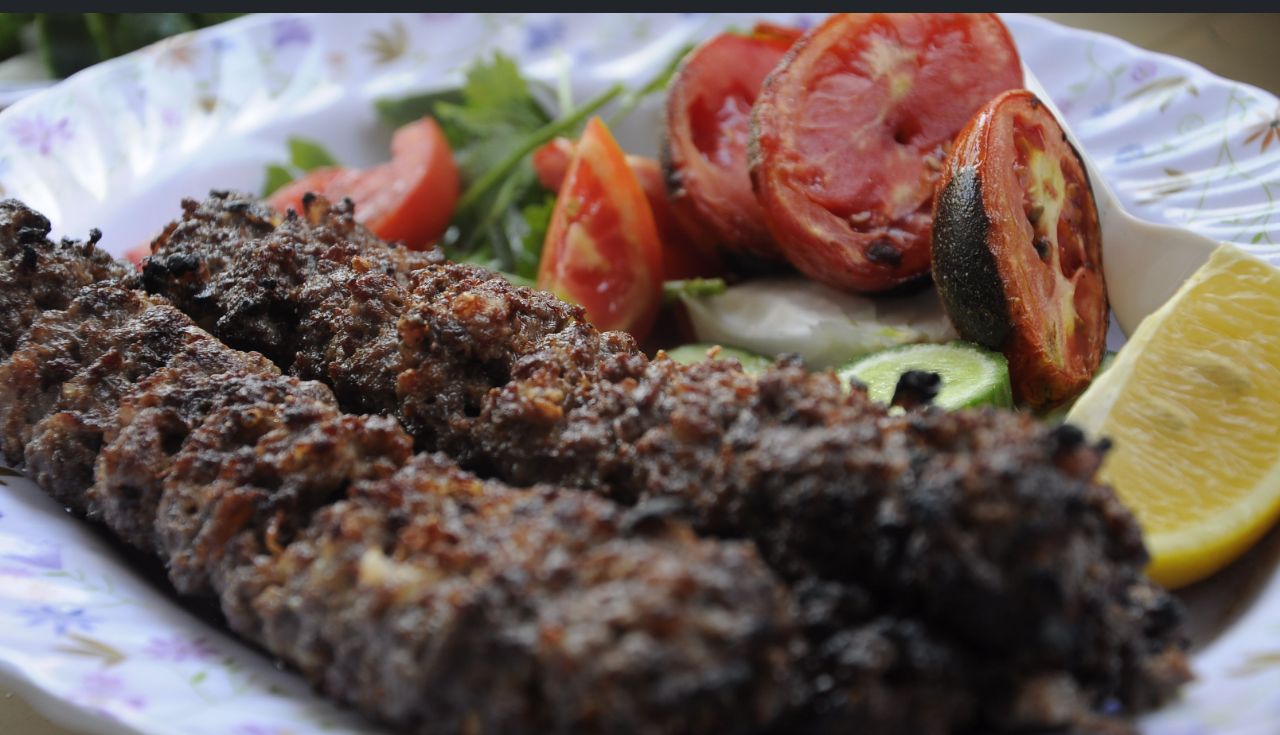
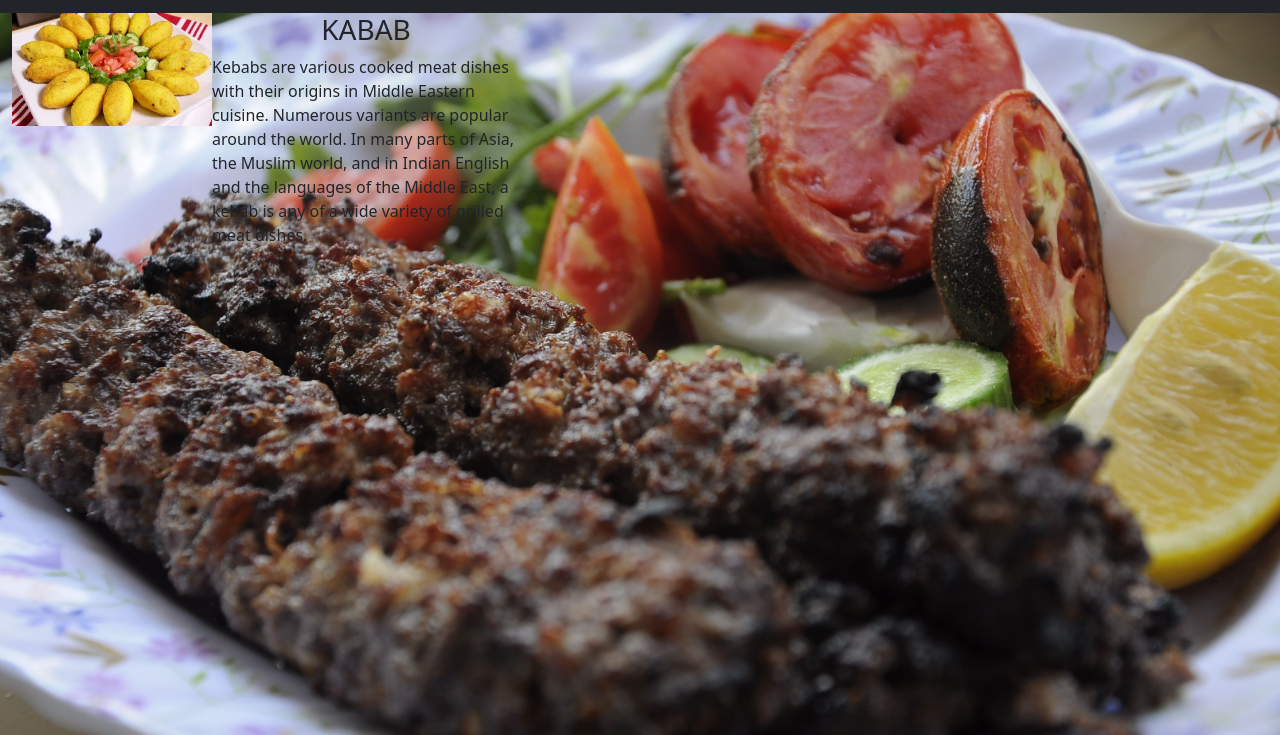
Before and after one commit to arikarim/Resturant-page, a website built with webpack: page dist/index.html in a window 1280 px wide. Both pictures are taken after a click on the item "Menu". Shown: the part 65-800 px from the top of the page. Built offline with nearby package versions, Linux system fonts and the light colour scheme.

Commit message:
Add food page

```diff
--- /dev/null
+++ b/src/food.js
@@ -0,0 +1,23 @@
+import Kabab from './img/kababb.jpg'
+
+const foodpage = (() => {
+  const contentContainer = document.querySelector("#content");
+  const food = document.createElement("div");
+  food.classList.add('container-fluid')
+  food.setAttribute("id", "menu");
+  food.setAttribute("data-tab-content", "");
+  food.innerHTML = `
+  <div class='row'>
+    <div class='col-12 col-md-6 d-flex'>
+      <div class='col-6 image-food'>
+        <img class='img-fluid' src="./img/kuba.jpg" alt="" />
+      </div>
+      <div class='col-6'>
+        <h3 class='text-center'>KABAB</h3>
+        <p>Kebabs are various cooked meat dishes with their origins in Middle Eastern cuisine. Numerous variants are popular around the world. In many parts of Asia, the Muslim world, and in Indian English and the languages of the Middle East, a kebab is any of a wide variety of grilled meat dishes. </p>
+      </div>
+    </div>
+  </div>`;
+  contentContainer.appendChild(food)
+})();
+export {foodpage};
--- a/src/index.js
+++ b/src/index.js
@@ -2,6 +2,7 @@ import _ from 'lodash';
 import './style.css';
 import { headerPage } from "./header"
 import {renderHome} from './home'
+import {foodpage} from './food'
 
 const tabs = document.querySelectorAll("[data-tab-target]");
 const tabContents = document.querySelectorAll("[data-tab-content]");
--- a/src/style.css
+++ b/src/style.css
@@ -48,3 +48,9 @@ li:hover {
 .red {
   color: red;
 }
+
+.image-food {
+  width: 200px;
+  height: 200px;
+
+}
```
Also changed, not shown: dist/bf9329fdd3204cb3ca11.jpg (added), dist/main.js, src/img/kababb.jpg (added), src/img/kuba.jpg (added), src/img/sarupe.jpeg (added), 1 other file.
